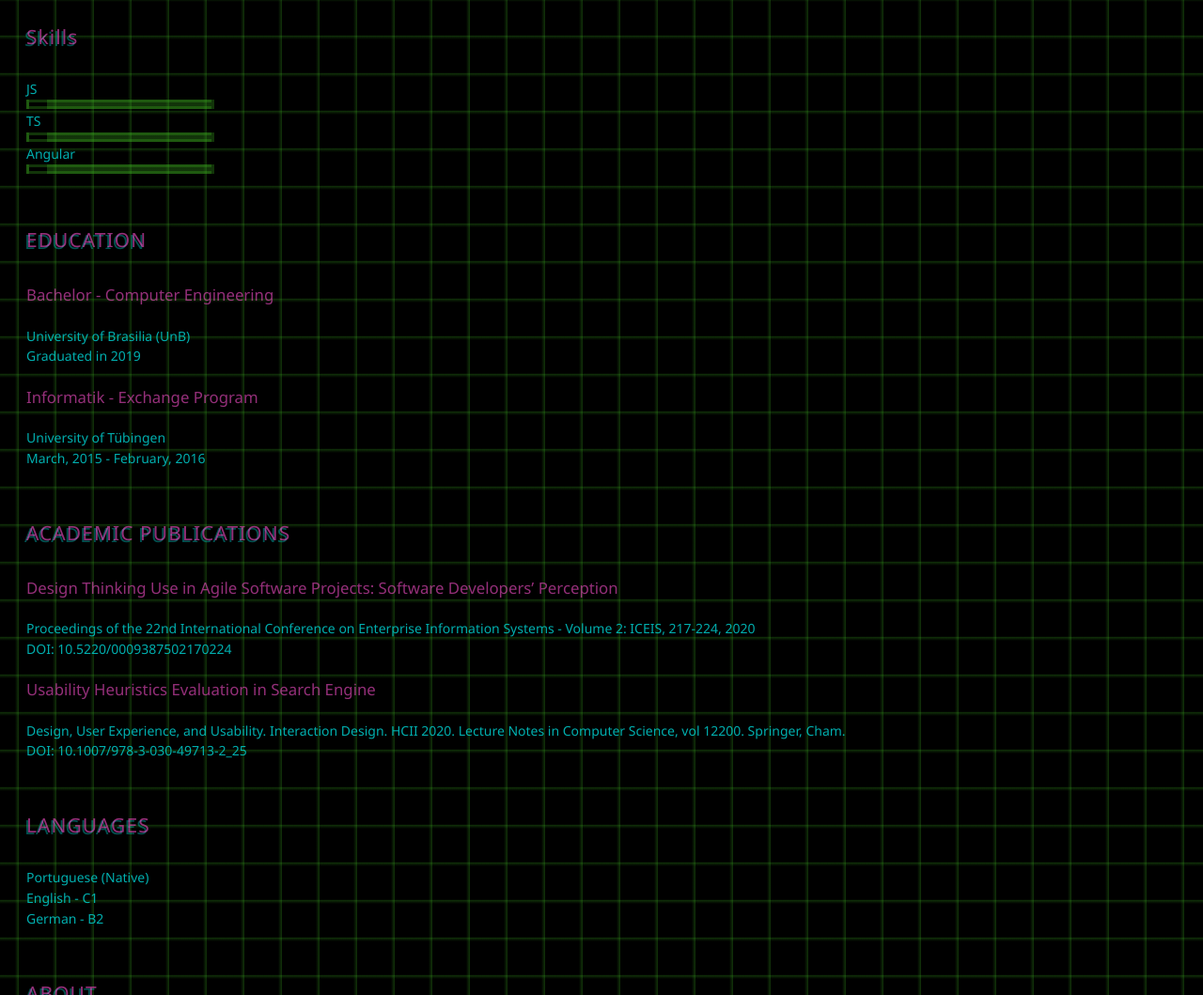
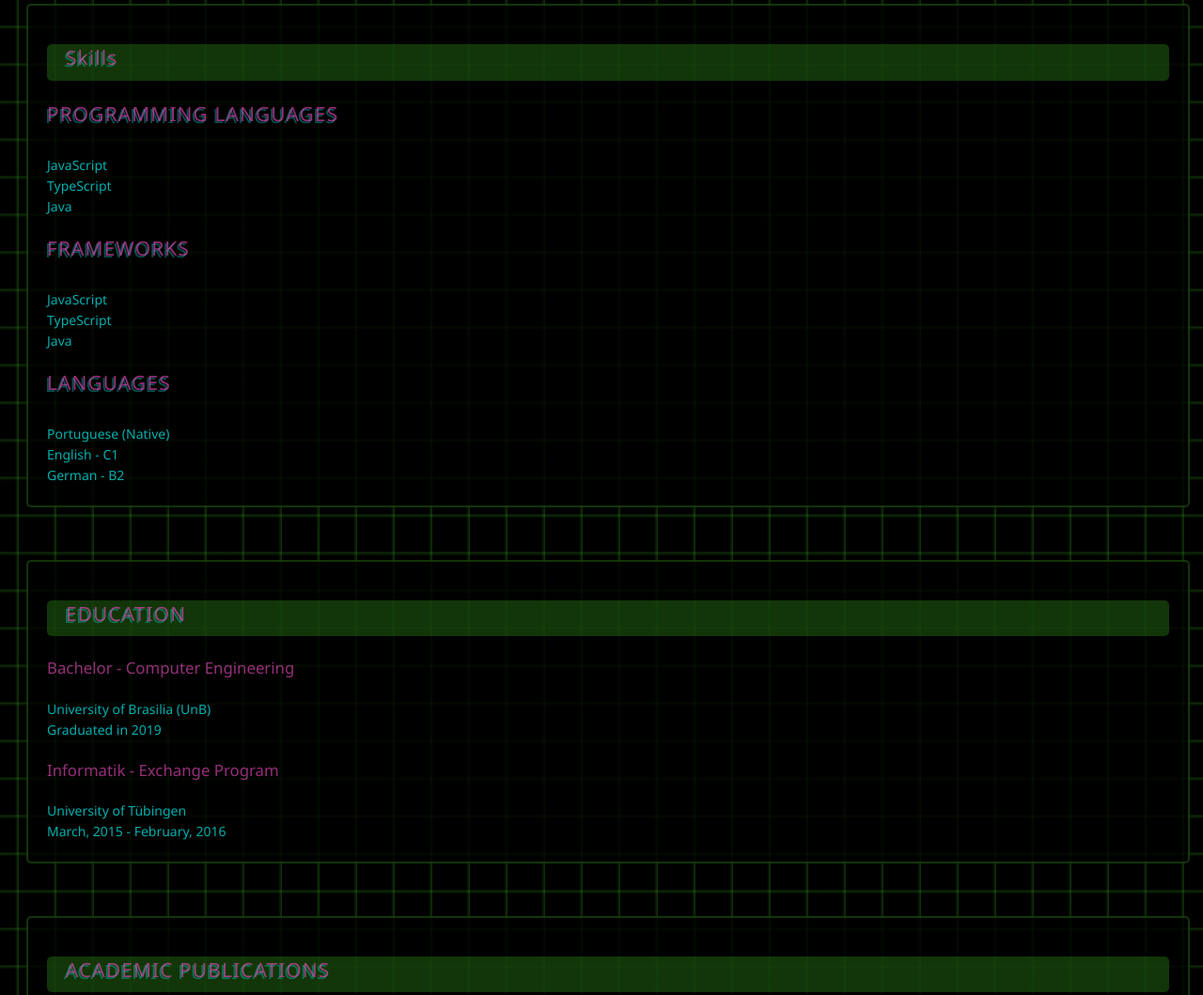
Before and after one commit to AnaPergentino/resume, a plain HTML site: page index.html in a window 1280 px wide. Shown: the part 796-1855 px from the top of the page at 94% size. Drawn offline with Linux system fonts and the light colour scheme.

Commit message:
alterações de estilo

```diff
--- a/assets/style.css
+++ b/assets/style.css
@@ -280,14 +280,19 @@ a {
     background: linear-gradient(90deg, transparent 10%, var(--c2) 10%);
     border: solid rgb(60, 174, 32, 30%);
 }
+.earth-container{
+    width: 200px;
+    border: 2px solid var(--c2);
 
+    border-radius: 5px;
+    background: #000000;}
 #earth {
     /* [1] Allow it to contain the absolutely positions pseudo-elements (later-on) */
     position: relative;
 
     /* [2] Set-up the dimensions and spacing */
-    width: 300px;
-    height: 300px;
+    width: 100px;
+    height: 100px;
     margin: 3em auto;
 
     /* [3] Prepare the animation effects */
@@ -301,9 +306,9 @@ a {
     background-image:
         linear-gradient(0deg, transparent 90%, var(--c2) 100%),
         linear-gradient(90deg, transparent 90%, var(--c2) 100%);
-    background-size: 100% 40px, 40px 100%;
+    background-size: 100% 10px, 10px 100%;
     background-position: 0 center, 50% 0;
-    box-shadow: inset 20px 0 80px 6px rgba(0, 0, 0, 1);
+    box-shadow: inset 5px 0 20px 2px rgba(0, 0, 0, 1);
 
     /* [5] Position things in a 3d space */
     transform-style: preserve-3d;
@@ -324,7 +329,7 @@ a {
 
     /* [4] Give it some shape and shadow */
     border-radius: 50%;
-    box-shadow: -80px 15px 80px 10px rgba(0, 0, 0, .9) inset;
+    box-shadow: -20px 3px 20px 2px rgba(0, 0, 0, .9) inset;
 }
 
 #earth:before {
@@ -352,13 +357,14 @@ a {
     }
 
     100% {
-        background-position: 630px 0;
+        background-position: 30px 0;
     }
 }
 
 * {
     box-sizing: border-box;
 }
+
 
 @media (max-width: 767px) {
     .canvas { visibility: hidden;}
@@ -428,3 +434,23 @@ a {
     transform: rotateX(-90deg);
     background-color: rgba(34, 203, 237, 0.3);
 }
+
+.card {
+    border: 2px solid var(--c2);
+
+    border-radius: 5px;
+    background: #000000c2;
+    padding: 20px;
+    /*display: flex;
+    flex-wrap: wrap*/
+}
+.card-title {
+    background-color: var(--c2);
+    border-radius: 5px;
+    min-width: 100%;
+    padding-left: 20px;
+
+}
+.card-item {
+    min-width: 150px;
+}
--- a/index.html
+++ b/index.html
@@ -1,4 +1,3 @@
-
 <html lang="en">
 
 <head>
@@ -54,24 +53,40 @@
         <article>
 
             <section id="skills">
+                <div class="card">
+                    <div class="card-title">
                         <h3>Skills</h3>
-
-                <div>
-                    <p>JS</p>
                     </div>
-                <div class="skill-progress"></div>
-                <div>
-                    <p>TS</p>
+                    <!--div class="earth-container">
+                        <div id="earth"></div>
+                    </div-->
+                    <div class="card-item">
+                        <h3>PROGRAMMING LANGUAGES</h3>
+                        <p>JavaScript</p>
+                        <p>TypeScript</p>
+                        <p>Java</p>
                     </div>
-                <div class="skill-progress"></div>
-                <div>
-                    <p>Angular</p>
+                    <div class="card-item">
+                        <h3>FRAMEWORKS</h3>
+                        <p>JavaScript</p>
+                        <p>TypeScript</p>
+                        <p>Java</p>
                     </div>
-                <div class="skill-progress"></div>
+                    <div class="card-item">
+                        <h3>LANGUAGES</h3>
+                        <p>Portuguese (Native)</p>
+                        <p>English - C1</p>
+                        <p>German - B2</p>
+                    </div>
+                </div>
             </section>
 
             <section>
+                <div class="card">
+                    <div class="card-title">
+
                         <h3>EDUCATION</h3>
+                    </div>
                     <h4>Bachelor - Computer Engineering</h4>
                     <p>University of Brasilia (UnB)</p>
                     <p>Graduated in 2019</p>
@@ -79,11 +94,16 @@
                     <h4>Informatik - Exchange Program</h4>
                     <p>University of Tübingen</p>
                     <p> March, 2015 - February, 2016</p>
+                </div>
             </section>
             <section>
+                <div class="card">
+                    <div class="card-title">
                         <h3>ACADEMIC PUBLICATIONS</h3>
+                    </div>
                     <h4>Design Thinking Use in Agile Software Projects: Software Developers’ Perception</h4>
-                <p>Proceedings of the 22nd International Conference on Enterprise Information Systems - Volume 2: ICEIS,
+                    <p>Proceedings of the 22nd International Conference on Enterprise Information Systems - Volume 2:
+                        ICEIS,
                         217-224, 2020</p>
                     <p>DOI: 10.5220/0009387502170224</p>
 
@@ -91,23 +111,25 @@
                     <p>Design, User Experience, and Usability. Interaction Design. HCII 2020. Lecture Notes in Computer
                         Science, vol 12200. Springer, Cham.</p>
                     <p>DOI: 10.1007/978-3-030-49713-2_25</p>
+                </div>
             </section>
-            <section>
-                <h3>LANGUAGES</h3>
-                <p>Portuguese (Native)</p>
-                <p>English - C1</p>
-                <p>German - B2</p>
-            </section>
+
             <section id="about">
+                <div class="card">
+                    <div class="card-title">
                         <h3>ABOUT</h3>
-                <p>&emsp; I'm a Computer Engineer working in the software field, specializing in Frontend Development
+                    </div>
+                    <p>&emsp; I'm a Computer Engineer working in the software field, specializing in Frontend
+                        Development
                         with over 6 years of
                         experience in Typescript, Javascript, Angular, and 1 year in VueJs, among other languages and
-                    frameworks. I also have knowledge of full-stack development, specifically Java and Spring for over a
+                        frameworks. I also have knowledge of full-stack development, specifically Java and Spring for
+                        over a
                         year, allowing me
                         to work on a variety of websites.</p>
 
-                <p>&emsp; I am proficient at creating and testing user-oriented interfaces, employing componentization
+                    <p>&emsp; I am proficient at creating and testing user-oriented interfaces, employing
+                        componentization
                         to develop efficient, reusable, and maintainable code.</p>
 
                     <p>&emsp; Passionate about collaborative environments, I take great satisfaction in contributing to
@@ -120,6 +142,7 @@
                         CI/CD pipelines in many projects, contributing to the streamlining of development processes and
                         ensuring efficient
                         project delivery.</p>
+                </div>
             </section>
             <section id="projects">
 
@@ -274,7 +297,7 @@
                     </div>
                 </div>
             </section>
-            <section id="contact" >
+            <section id="contact">
                 <h3>CONTACT</h3>
                 <p>
                     <i class="fa fa-envelope" aria-hidden="true"></i>
```
Lines whose indentation alone changed are shown as unchanged.
